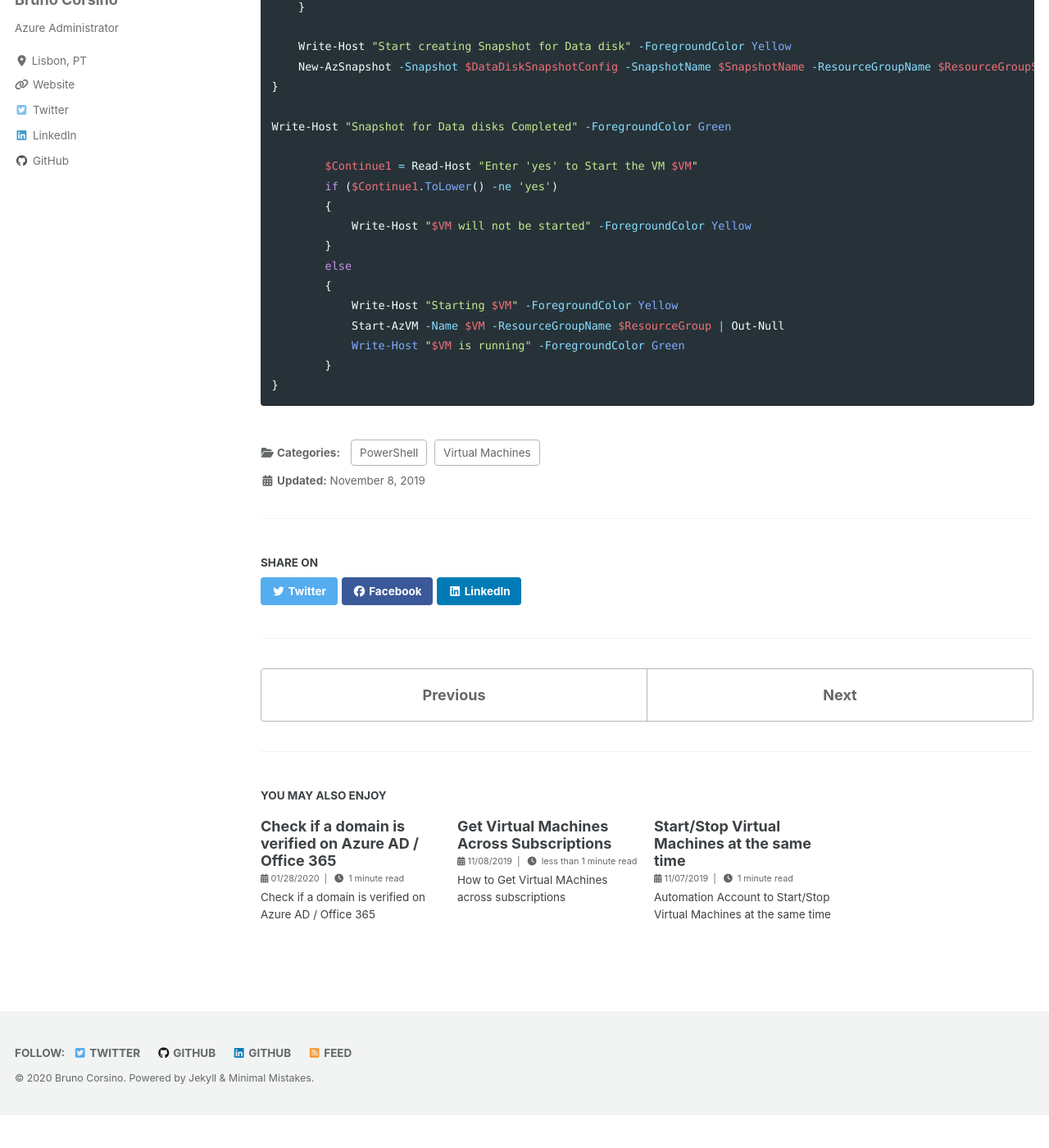
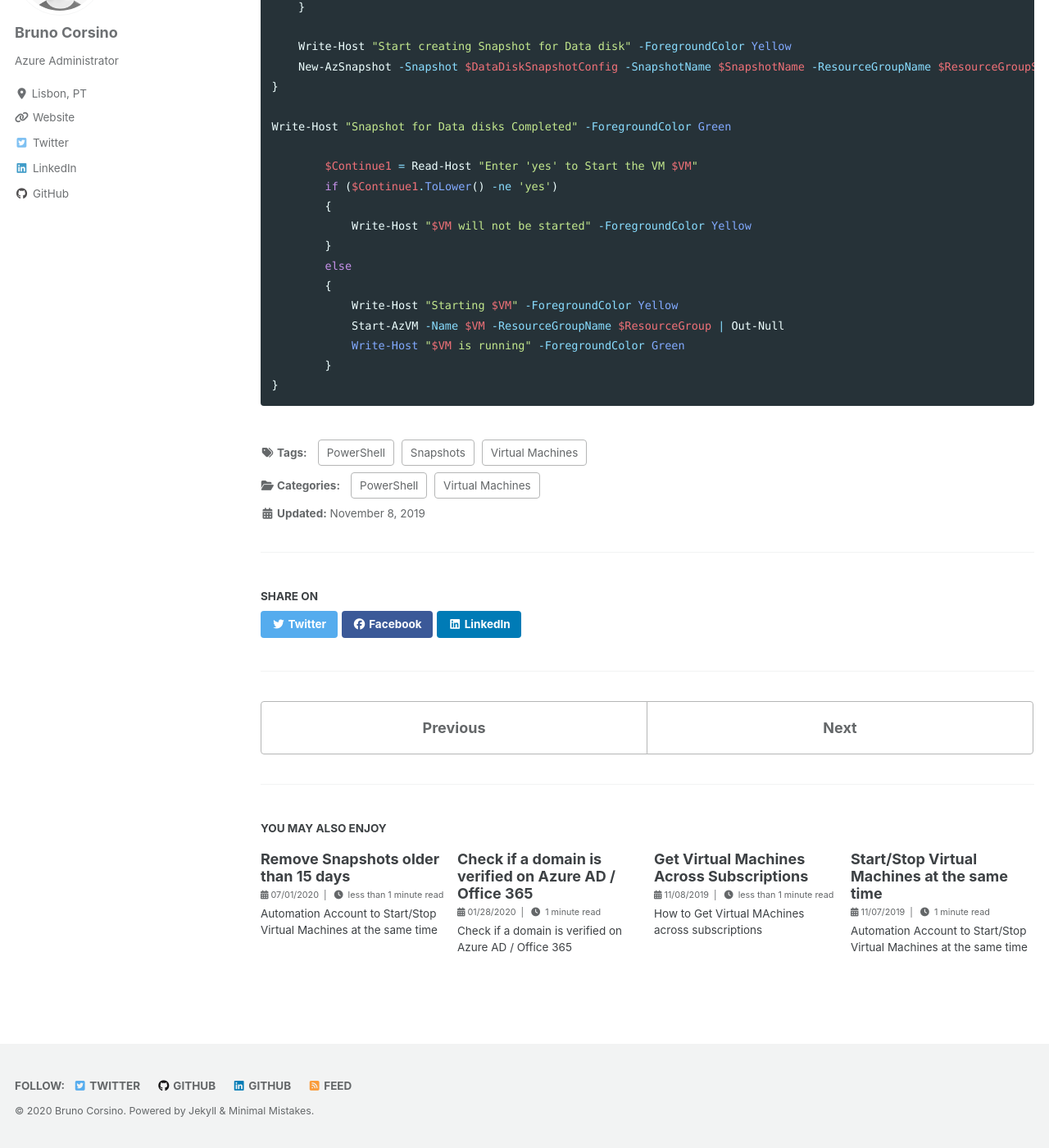
Before and after one commit to bmcorsino/bmcorsino.github.io, a Jekyll site: the page built from _posts/2019-11-08-snapshot-all-disks.md, in a window 1280 px wide and 1400 px high, scrolled down 1806 px. Shown: the whole window at 82% size. Built offline with Jekyll 4.4.1, drawn with Linux system fonts in a browser that asks for light colours; cached includes are drawn as plain includes; nearby versions of some CDN libraries; before the commit the page ends 3166 px from its top, so only the background shows below that; some of the changed lines change nothing that is shown.

Commit message:
blog post

```diff
--- a/_posts/2019-11-08-snapshot-all-disks.md
+++ b/_posts/2019-11-08-snapshot-all-disks.md
@@ -5,7 +5,7 @@ classes: wide
 categories:
     - PowerShell
     - Virtual Machines
-ags:
+tags:
     - PowerShell
     - Virtual Machines
     - Snapshots
--- /dev/null
+++ b/_posts/2020-07-01-snapshots-older-15-days.md
@@ -0,0 +1,69 @@
+---
+title: Remove Snapshots older than 15 days
+excerpt: "Automation Account to Start/Stop Virtual Machines at the same time"
+#classes: wide
+toc: true
+toc_sticky: false
+categories:
+    - PowerShell
+    - Automation
+    - Snapshots
+tags:
+    - PowerShell
+    - Snapshots
+
+---
+
+This PowerShell Script will remove all Snapshots older than 15 days across all your subscriptions
+
+
+## Create an Automation Account
+
+If you don't already have an automation account, you need to create one.
+
+![img](/assets/images/2019/11/automation.png)
+
+
+## PowerShell Script
+Create a Runbook with the PowerShell script below.
+
+**Note:**
+ To change the days tokeep the snapshots, just change the value 15 for everyday you want
+ UtcNow.AddDays(**-15**))}
+{: .notice--info}
+
+{% highlight PowerShell %}
+
+<#
+    .Author
+        Bruno Corsino - bruno.corsino@cloudidentity.pt
+    .SYNOPSIS
+        Script to remove snapshots older than 15 days.
+#>
+
+$ConnectionName = "AzureRunAsConnection"
+    # Get the connection "AzureRunAsConnection "
+    $servicePrincipalConnection=Get-AutomationConnection -Name $ConnectionName
+    "Logging in to Azure..."
+    Login-AzAccount -ServicePrincipal -TenantId $servicePrincipalConnection.TenantId `
+    -ApplicationId $servicePrincipalConnection.ApplicationId -CertificateThumbprint $servicePrincipalConnection.CertificateThumbprint
+
+
+Get-AzSubscription | Where-Object { $_.State -eq 'Enabled' } | ForEach-Object {
+    $sub = Select-AzSubscription $_;
+Get-AzSnapshot | select Name, ResourceGroupName, TimeCreated , DiskSizeGB | Where-Object {($_.TimeCreated) -lt ([datetime]::UtcNow.AddDays(-15))} | Remove-AzSnapshot
+}
+
+{% endhighlight %}
+
+
+## Create a Schedule
+
+The last step is to create a Schedule for your Automation Account.
+
+In my case i used a schedule that runs every week on monday
+
+![img](/assets/images/2019/11/schedule.png)
+
+
+**Don't forget to attach it to your Automation Account.**
```
Also changed, not shown: _drafts/Post-Teams-Failed-backups.md (renamed from _posts/Post-Teams-Failed-backups.md).
